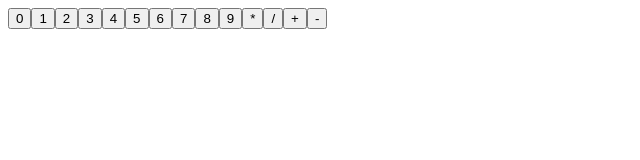
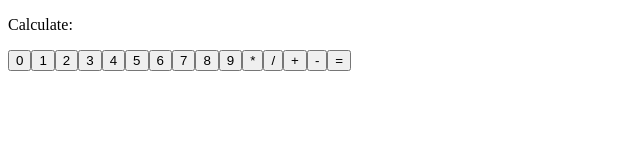
Before and after one commit to Lesetja-Malapane/odin-calculator, a plain HTML site: page index.html in a window 1280 px wide. Shown: the whole page, without its empty margins (0-640 px from the left). Drawn offline with Linux system fonts and the light colour scheme.

Commit message:
code refactor

```diff
--- a/index.html
+++ b/index.html
@@ -7,7 +7,11 @@
     <link rel="stylesheet" href="style.css">
 </head>
 <body>
-    <div class="container"></div>
+    <div class="container">
+        <p id="calculate-space">
+            Calculate:
+        </p>
+    </div>
     <script src="script.js"></script>
 </body>
 </html>
--- a/script.js
+++ b/script.js
@@ -1,3 +1,6 @@
+const numbers = [0,1,2,3,4,5,6,7,8,9]
+const operators = ["*", "/", "+", "-", "="]
+
 function add(a, b) {
     return a + b
 }
@@ -33,8 +36,6 @@ function operate(a, b, op) {
     }
 }
 
-const numbers = [0,1,2,3,4,5,6,7,8,9]
-const operators = ["*", "/", "+", "-"]
 
 numbers.forEach(number => {
     const button = document.createElement("button");
```
